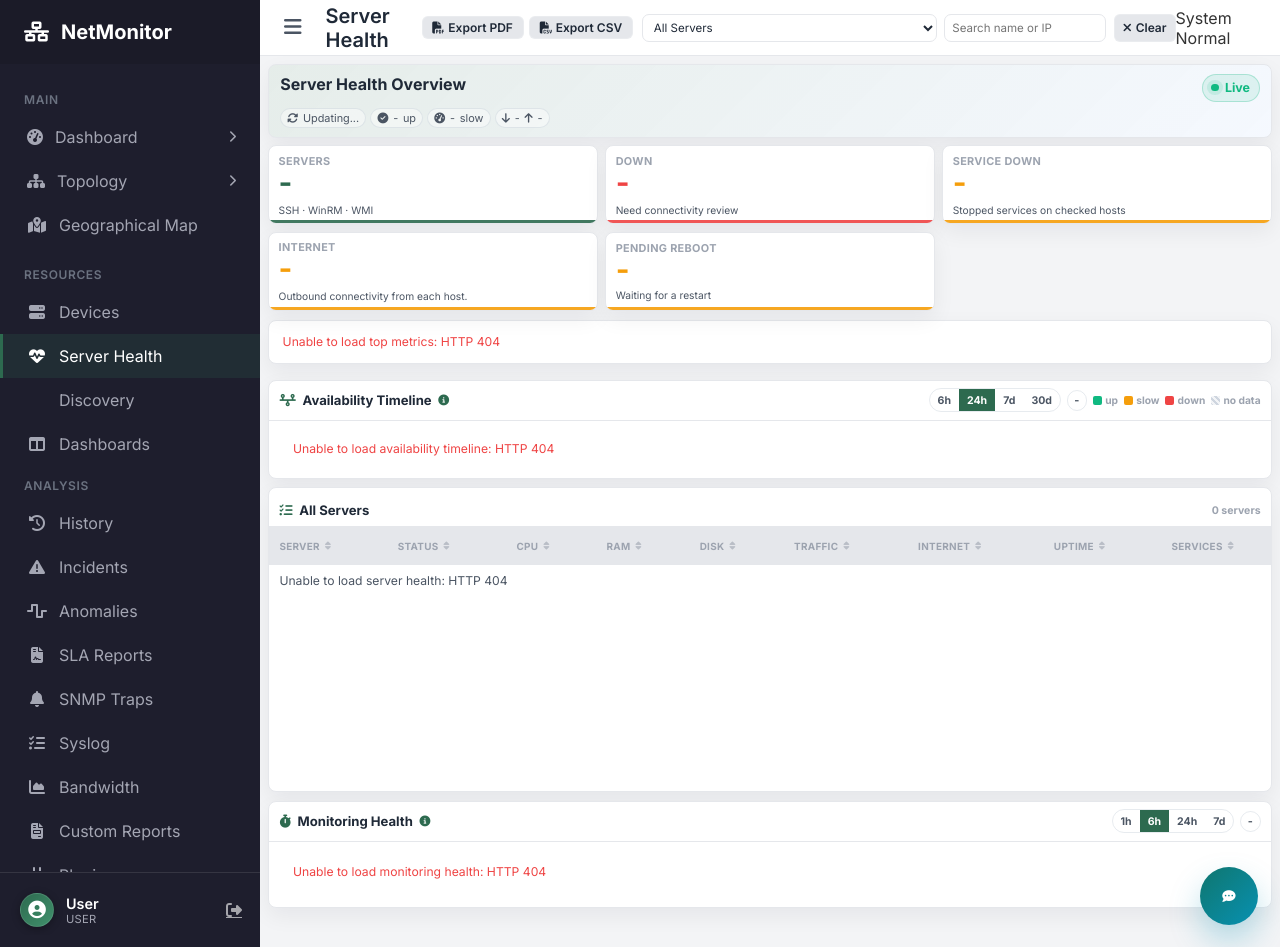
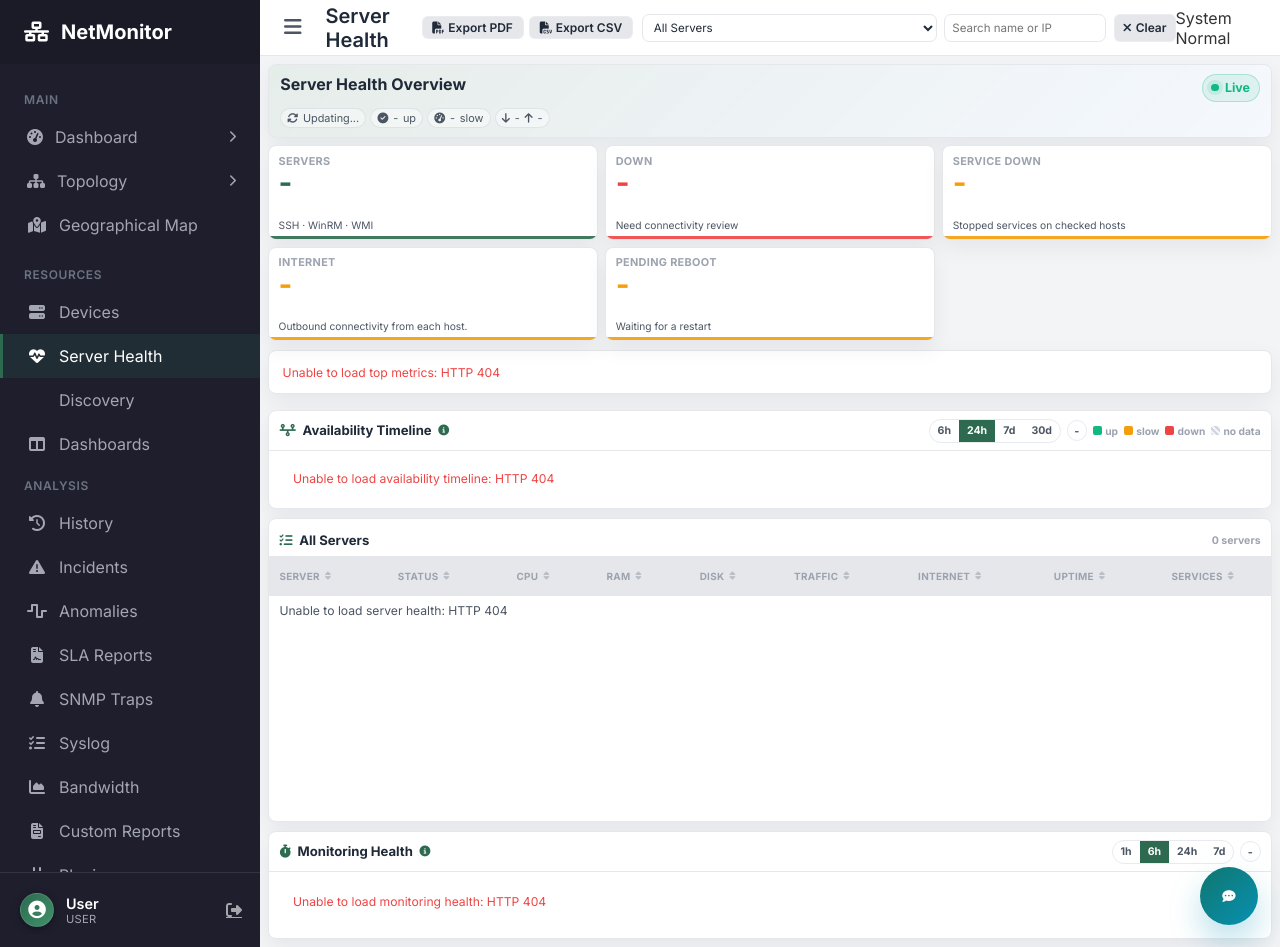
Before and after one commit to manitsrik/SenaNetworkMonitorV0, a Python web app: template templates/server_health.html in a window 1280 px wide. Run offline with Jinja, Linux system fonts and the light colour scheme; the template is opened without the code that fills it: most values are stand-ins (such as "Sample title", 1, 10 or a date in 2020); some libraries are stand-ins or nearby versions.

Commit message:
Build the five KPI cards the same way
They were not, which is why they did not line up. Pending Reboot had no
delta line, so its contents ran a line shorter than its neighbours' and
everything in it sat higher. Service Down carried a sparkline element
that nothing ever drew into -- the trend endpoint only has a series for
hosts seen and hosts down -- left behind when the Pending Reboot one was
removed for showing the wrong figure. And the card centred its contents,
so any difference in content height moved everything inside it.

Now every card has the same skeleton: label and figure at the top, a
delta line that holds its height whether or not there is anything to put
in it, and a note pinned to the bottom. "Not set up" is given the same
line box as a figure so the row of numbers stays level with it. A
duplicate rule that set align-items twice on the header is folded into
one.

Guards check all five carry a delta and a note, and that no sparkline
element exists without something drawing into it.

Co-Authored-By: Claude Opus 5 (1M context) <noreply@anthropic.com>

```diff
--- a/templates/server_health.html
+++ b/templates/server_health.html
@@ -267,13 +267,16 @@
         padding: 0.24rem 0.5rem;
     }
 
+    /* Every card lays out the same way whether or not it has a trend line or
+       a line of context: label and figure at the top, note pinned to the
+       bottom, so the five read across as a row rather than five boxes. */
     .health-summary-card {
         padding: 0.45rem 0.6rem;
         display: flex;
         flex-direction: column;
-        justify-content: center;
+        justify-content: flex-start;
         gap: 0.1rem;
-        min-height: 74px;
+        min-height: 80px;
         overflow: hidden;
         position: relative;
     }
@@ -291,7 +294,7 @@
         display: flex;
         justify-content: space-between;
         gap: 0.75rem;
-        align-items: center;
+        align-items: flex-start;
     }
 
     .health-summary-label {
@@ -312,7 +315,8 @@
     }
 
     .health-summary-note {
-        margin-top: 0.16rem;
+        margin-top: auto;
+        padding-top: 0.16rem;
         color: var(--text-secondary);
         font-size: 0.64rem;
         line-height: 1.25;
@@ -743,7 +747,8 @@
         color: var(--text-muted);
         font-size: 1.05rem;
         font-weight: 700;
-        line-height: 1.75;
+        /* Matches the 1.85rem figure's box so the row of numbers stays level. */
+        line-height: 1.85rem;
     }
 
     /* A card at zero is not the one to look at: mute it so the eye lands on
@@ -920,10 +925,6 @@
     }
 
     /* ===================== KPI sparklines ============================== */
-    .health-summary-header {
-        align-items: flex-start;
-    }
-
     .health-summary-spark {
         display: block;
         width: 68px;
@@ -933,9 +934,11 @@
 
     .health-summary-delta {
         margin-top: 0.1rem;
+        min-height: 0.95rem;
         color: var(--text-muted);
         font-size: 0.62rem;
         font-weight: 600;
+        line-height: 0.95rem;
         white-space: nowrap;
         overflow: hidden;
         text-overflow: ellipsis;
@@ -1539,7 +1542,6 @@
                     <div id="sum-service" class="health-summary-value">-</div>
                     <div class="health-summary-delta" id="delta-service"></div>
                 </div>
-                <svg class="health-summary-spark" id="spark-service" aria-hidden="true"></svg>
             </div>
             <div class="health-summary-note" id="sum-service-note">Stopped services on checked hosts</div>
         </div>
@@ -1560,6 +1562,7 @@
                 <div>
                     <div class="health-summary-label">Pending Reboot</div>
                     <div id="sum-reboot" class="health-summary-value">-</div>
+                    <div class="health-summary-delta" id="delta-reboot"></div>
                 </div>
             </div>
             <div class="health-summary-note" id="sum-reboot-note">Waiting for a restart</div>
```
